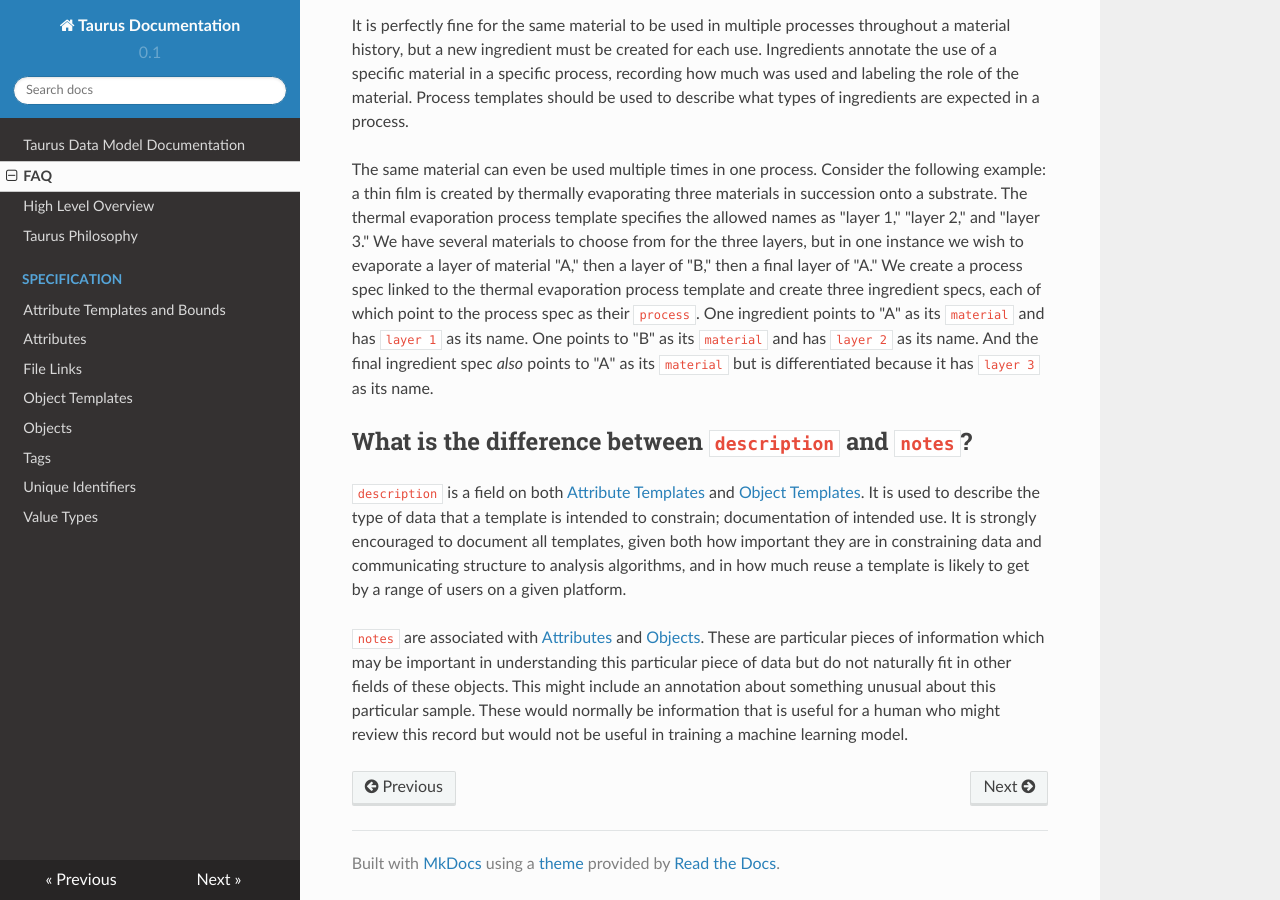
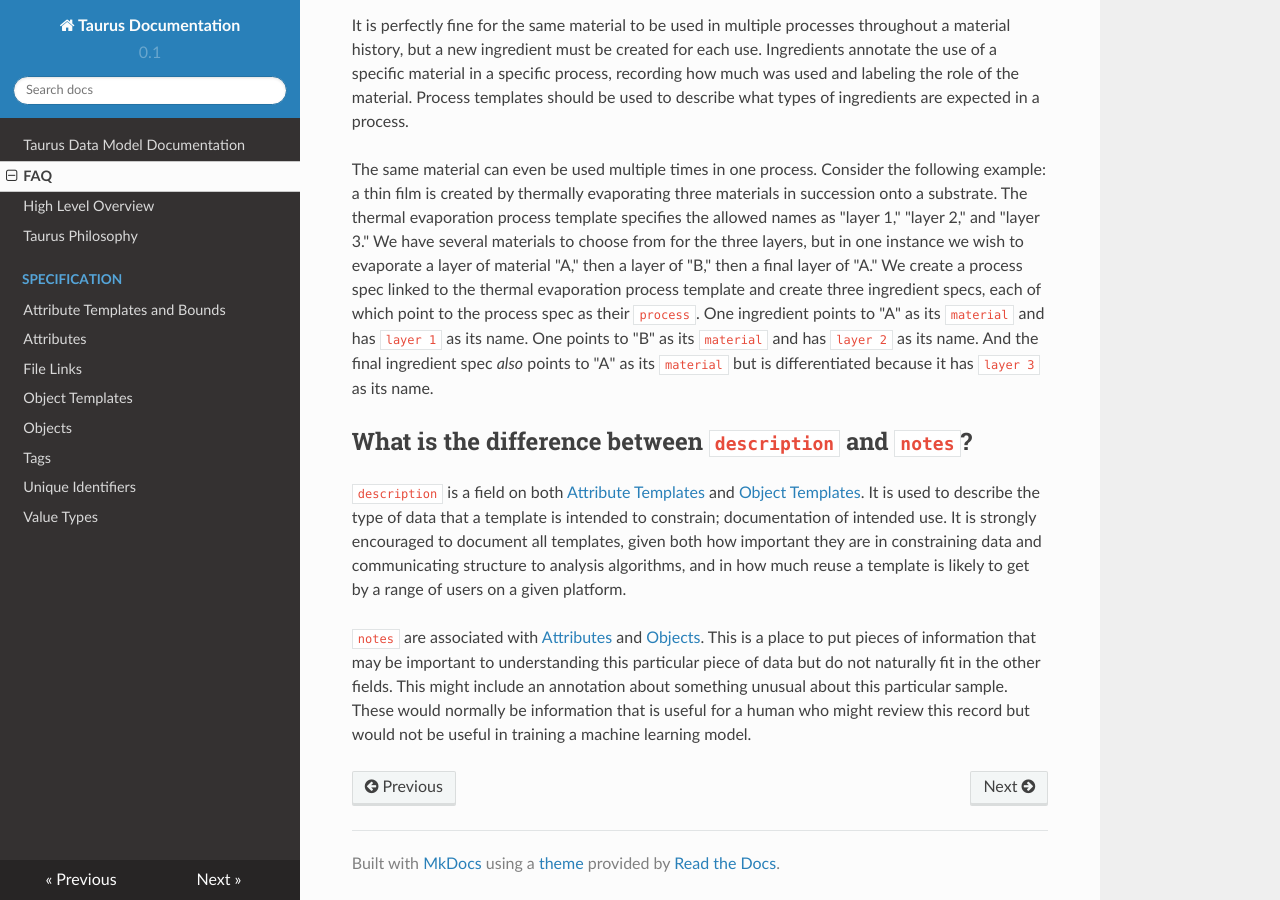
Before and after one commit to CitrineInformatics/gemd-docs, an MkDocs documentation site: the page built from docs/faq.md, in a window 1280 px wide and 900 px high, scrolled down 953 px. Built offline with MkDocs 1.6.1, drawn with Linux system fonts in a browser that asks for light colours; nearby versions of some CDN libraries.

Commit message:
Update docs/faq.md
Co-Authored-By: bfolie <bfolie@citrine.io>

```diff
--- a/docs/faq.md
+++ b/docs/faq.md
@@ -63,6 +63,6 @@ It is used to describe the type of data that a template is intended to constrain
 It is strongly encouraged to document all templates, given both how important they are in constraining data and communicating structure to analysis algorithms, and in how much reuse a template is likely to get by a range of users on a given  platform.
 
 `notes` are associated with [Attributes](../specification/attributes) and [Objects](../specification/objects).
-These are particular pieces of information which may be important in understanding this particular piece of data but do not naturally fit in other fields of these objects.
+This is a place to put pieces of information that may be important to understanding this particular piece of data but do not naturally fit in the other fields.
 This might include an annotation about something unusual about this particular sample.
 These would normally be information that is useful for a human who might review this record but would not be useful in training a machine learning model.
```
